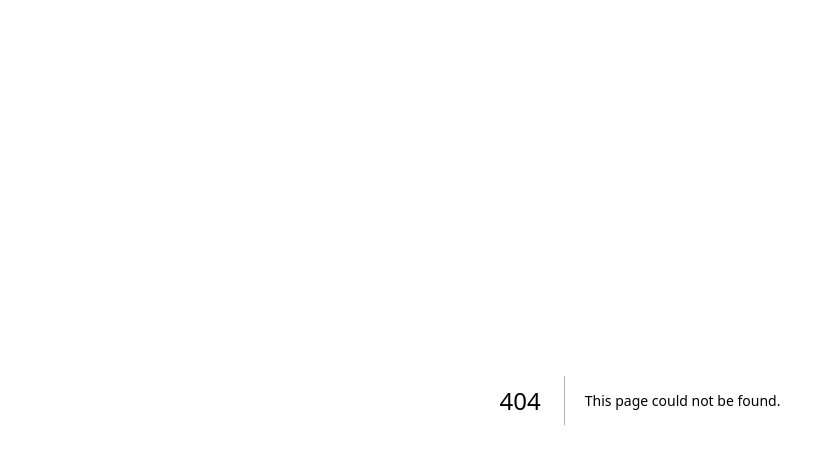
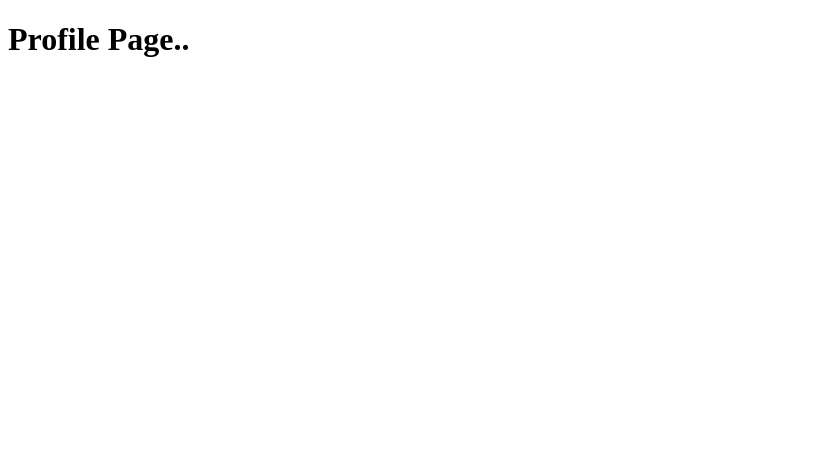
Before and after one commit to Shm-Rsuf/next-routing, a Next.js app: page /profile in a window 1280 px wide. Before the commit this address had no page. Shown: the top 464 px of the page, without its empty margins (0-835 px from the left). Built offline with nearby package versions, Linux system fonts and the light colour scheme.

Commit message:
about, profile and blog added

```diff
--- /dev/null
+++ b/pages/profile/index.js
@@ -0,0 +1,9 @@
+const Profile = () => {
+  return (
+    <div>
+      <h1>Profile Page..</h1>
+    </div>
+  );
+};
+
+export default Profile;
```
Also changed, not shown: pages/about/index.js (added, +9 -0 lines), pages/blog/index.js (added, +9 -0 lines).
